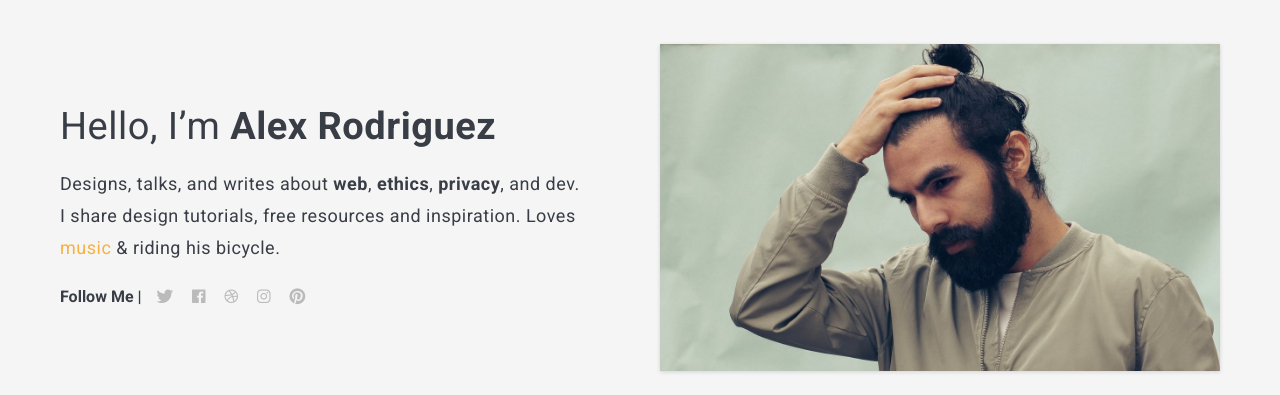
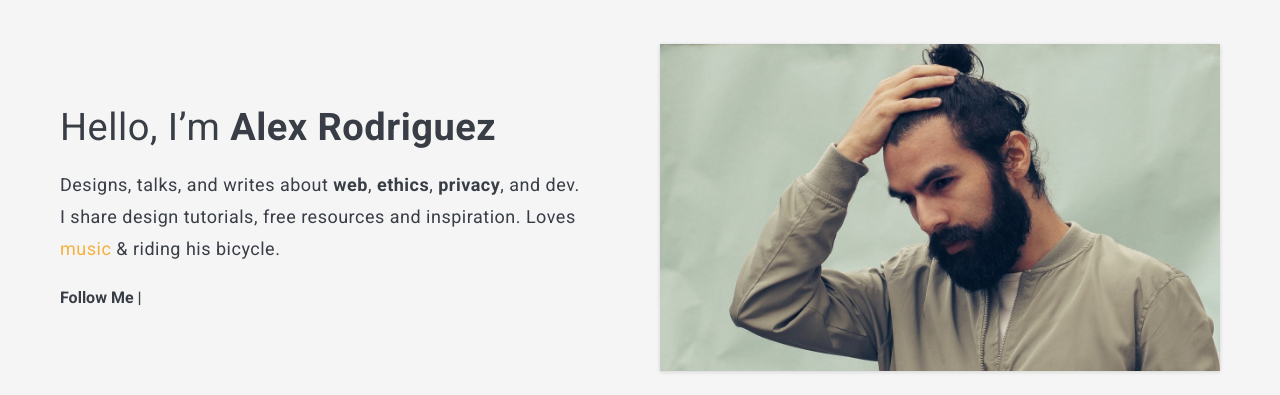
Before and after one commit to IsaGrassl/IsaGrassl.github.io, a Jekyll site: the page built from index.html, in a window 1280 px wide. Shown: the part 136-531 px from the top of the page. Built offline with Jekyll 4.4.1, drawn with Linux system fonts in a browser that asks for light colours; nearby versions of some CDN libraries; the list of posts is cut into pages by our own code.

Commit message:
only linkedin in contacts

```diff
--- a/_includes/contact-link.html
+++ b/_includes/contact-link.html
@@ -1,23 +1,7 @@
 <div class="contact">
   <ul class="contact__list list-reset">
-    {% if site.data.settings.twitter %}
-      <li><a href="{{ site.data.settings.twitter }}"><i class="ion ion-logo-twitter"></i></a></li>
-    {% else %} {% endif %}
-
-    {% if site.data.settings.facebook %}
-      <li><a href="{{ site.data.settings.facebook }}"><i class="ion ion-logo-facebook"></i></a></li>
-    {% else %} {% endif %}
-
-    {% if site.data.settings.dribbble %}
-      <li><a href="{{ site.data.settings.dribbble }}"><i class="ion ion-logo-dribbble"></i></a></li>
-    {% else %} {% endif %}
-
-    {% if site.data.settings.instagram %}
-      <li><a href="{{ site.data.settings.instagram }}"><i class="ion ion-logo-instagram"></i></a></li>
-    {% else %} {% endif %}
-
-    {% if site.data.settings.pinterest %}
-      <li><a href="{{ site.data.settings.pinterest }}"><i class="ion ion-logo-pinterest"></i></a></li>
+    {% if site.data.settings.linkedin %}
+      <li><a href="{{ site.data.settings.linkedin }}"><i class="ion ion-logo-linkedin"></i></a></li>
     {% else %} {% endif %}
   </ul>
 </div>
```
